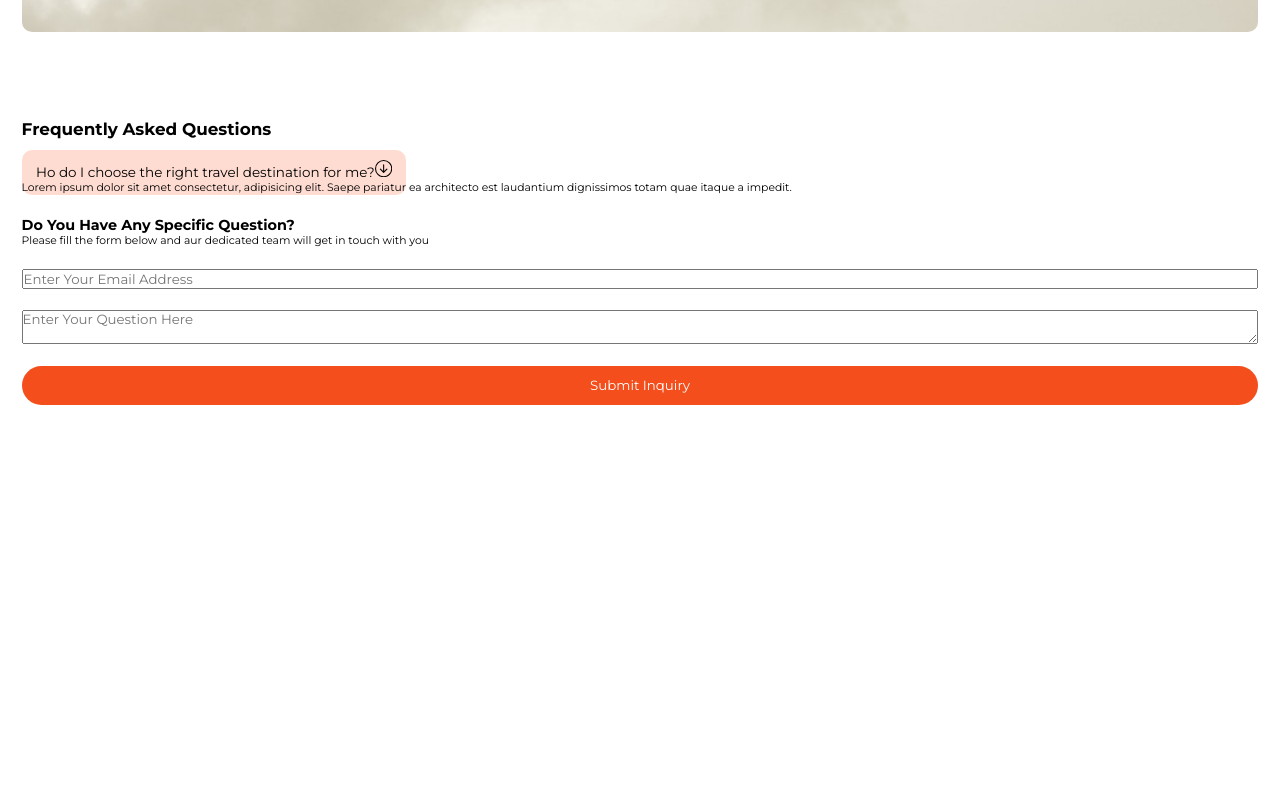
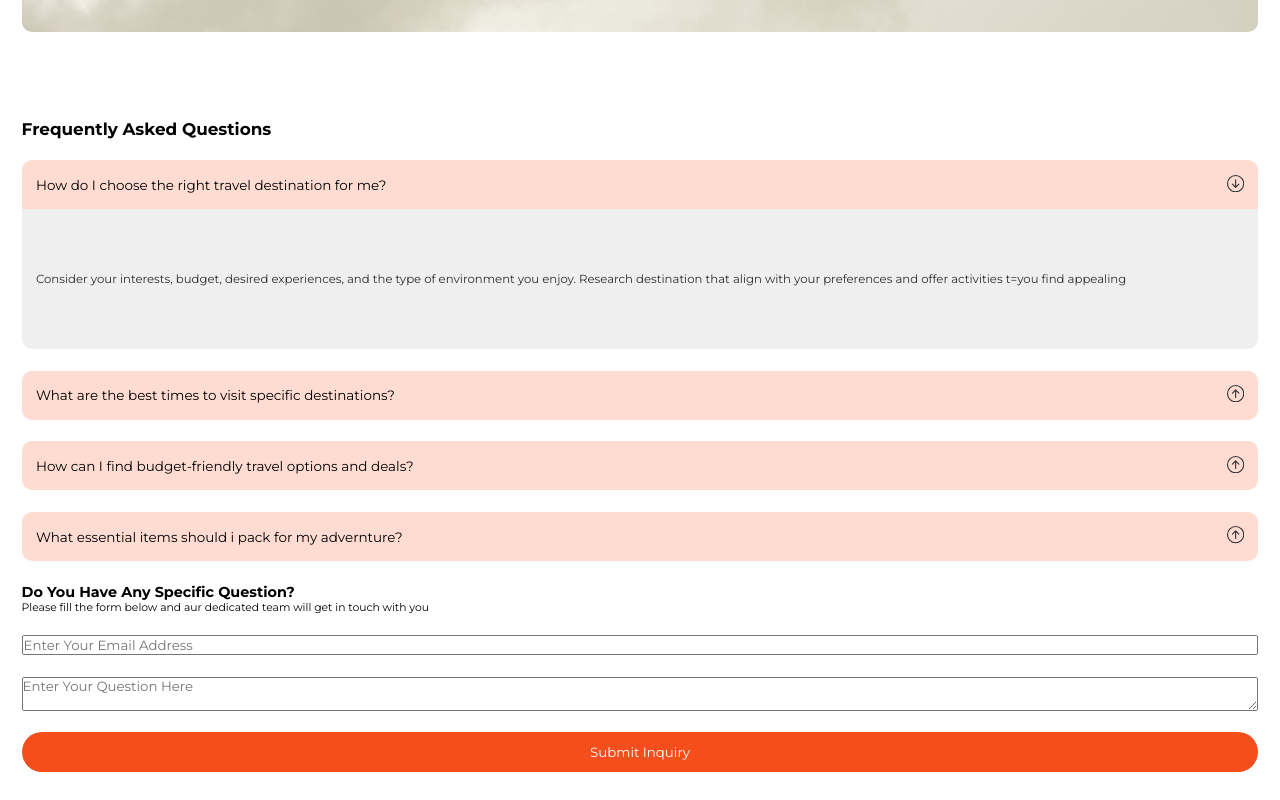
Before and after one commit to Usman-Marwat/Raj-Rose-Pvt-Ltd, a React (Vite) app: page / in a window 1280 px wide. Shown: the part 6661-7461 px from the top of the page. Before the commit the page ends 7095 px from the top, so only its background shows below. Built offline with nearby package versions, Linux system fonts and the light colour scheme.

Commit message:
Create Questions accordian

```diff
--- a/src/components/Questions/Accordian.jsx
+++ b/src/components/Questions/Accordian.jsx
@@ -1,18 +1,21 @@
 import React from 'react';
-import { BsArrowDownCircle } from 'react-icons/bs';
+import { BsArrowDownCircle, BsArrowUpCircle } from 'react-icons/bs';
 
-function Accordian() {
+function Accordian({ title, description, active, onActive }) {
 	return (
 		<div className="accordianContainer">
-			<span className="title">
-				Ho do I choose the right travel destination for me?
-				<span>
-					<BsArrowDownCircle className="icon" />
+			<span className={(active === title ? 'activeTitle' : '') + ' title flex'}>
+				{title}
+				<span onClick={() => onActive(title)}>
+					{active === title ? (
+						<BsArrowDownCircle className="icon" />
+					) : (
+						<BsArrowUpCircle className="icon" />
+					)}
 				</span>
 			</span>
-			<p>
-				Lorem ipsum dolor sit amet consectetur, adipisicing elit. Saepe pariatur
-				ea architecto est laudantium dignissimos totam quae itaque a impedit.
+			<p className={(active === title ? 'show' : '') + ' description'}>
+				{description}
 			</p>
 		</div>
 	);
--- a/src/components/Questions/Questions.css
+++ b/src/components/Questions/Questions.css
@@ -32,4 +32,27 @@
 }
 .accordianContainer .title span .icon {
   font-size: 1.2rem;
+  color: var(--blackColor);
+}
+.accordianContainer .description {
+  font-size: var(--smallFontSize);
+  display: flex;
+  align-items: center;
+  line-height: 20px;
+  white-space: pre-line;
+  height: 0px;
+  transition: all 0.3s ease-in-out;
+  opacity: 0;
+  padding: 0 1rem;
+  background: var(--cardColor);
+  border-radius: 0 0 10px 10px;
+  color: var(--blackColor);
+}
+.accordianContainer .show {
+  height: 140px;
+  opacity: 1;
+}
+.accordianContainer .activeTitle {
+  background: var(--primaryColorLight);
+  border-radius: 10px 10px 0 0;
 }/*# sourceMappingURL=Questions.css.map */
--- a/src/components/Questions/Questions.jsx
+++ b/src/components/Questions/Questions.jsx
@@ -1,9 +1,13 @@
-import React from 'react';
+import React, { useState } from 'react';
 
 import './Questions.css';
 import Accordian from './Accordian';
 
 function Questions() {
+	const [active, setActive] = useState(
+		'How do I choose the right travel destination for me?'
+	);
+
 	return (
 		<div className="questions section container">
 			<div className="secHeading">
@@ -11,8 +15,30 @@ function Questions() {
 			</div>
 			<div className="secContainer grid">
 				<div className="accordian grid">
-					{' '}
-					<Accordian />
+					<Accordian
+						title="How do I choose the right travel destination for me?"
+						description="Consider your interests, budget, desired experiences, and the type of environment you enjoy. Research destination that align with your preferences and offer activities t=you find appealing"
+						active={active}
+						onActive={setActive}
+					/>
+					<Accordian
+						title="What are the best times to visit specific destinations?"
+						description="Consider your interests, budget, desired experiences, and the type of environment you enjoy. Research destination that align with your preferences and offer activities t=you find appealing"
+						active={active}
+						onActive={setActive}
+					/>
+					<Accordian
+						title="How can I find budget-friendly travel options and deals?"
+						description="Consider your interests, budget, desired experiences, and the type of environment you enjoy. Research destination that align with your preferences and offer activities t=you find appealing"
+						active={active}
+						onActive={setActive}
+					/>
+					<Accordian
+						title="What essential items should i pack for my advernture?"
+						description="Consider your interests, budget, desired experiences, and the type of environment you enjoy. Research destination that align with your preferences and offer activities t=you find appealing"
+						active={active}
+						onActive={setActive}
+					/>
 				</div>
 
 				<div className="from">
--- a/src/components/Questions/Questions.scss
+++ b/src/components/Questions/Questions.scss
@@ -34,7 +34,31 @@
 			cursor: pointer;
 			.icon {
 				font-size: 1.2rem;
+				color: var(--blackColor);
 			}
 		}
 	}
+	.description {
+		font-size: var(--smallFontSize);
+		display: flex;
+		align-items: center;
+		line-height: 20px;
+		white-space: pre-line;
+		height: 0px;
+		transition: all 0.3s ease-in-out;
+		opacity: 0;
+		padding: 0 1rem;
+		background: var(--cardColor);
+		border-radius: 0 0 10px 10px;
+		color: var(--blackColor);
+	}
+
+	.show {
+		height: 140px;
+		opacity: 1;
+	}
+	.activeTitle {
+		background: var(--primaryColorLight);
+		border-radius: 10px 10px 0 0;
+	}
 }
```
Also changed, not shown: 1 other file (tests, documents, lock files or other folders).
